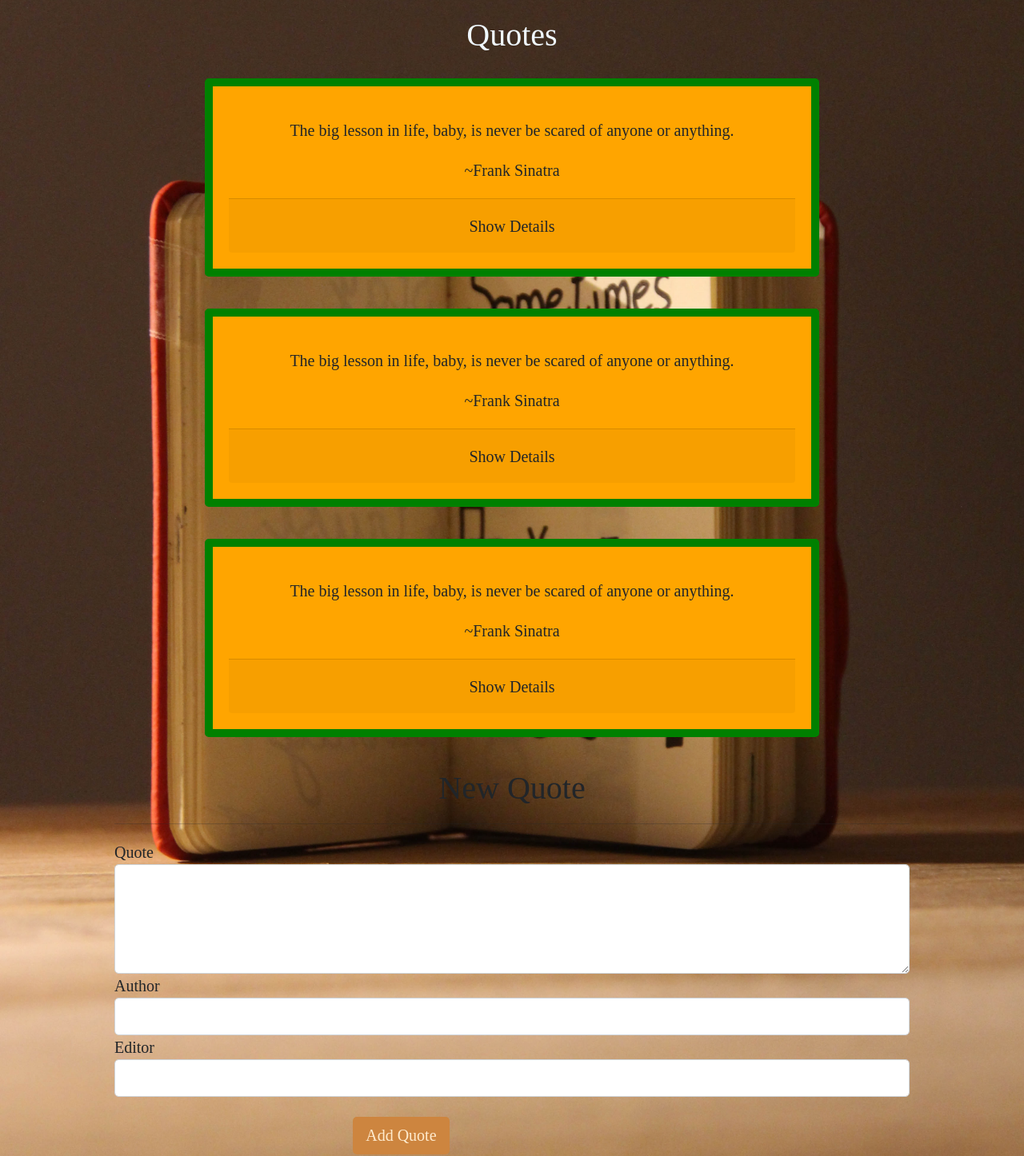
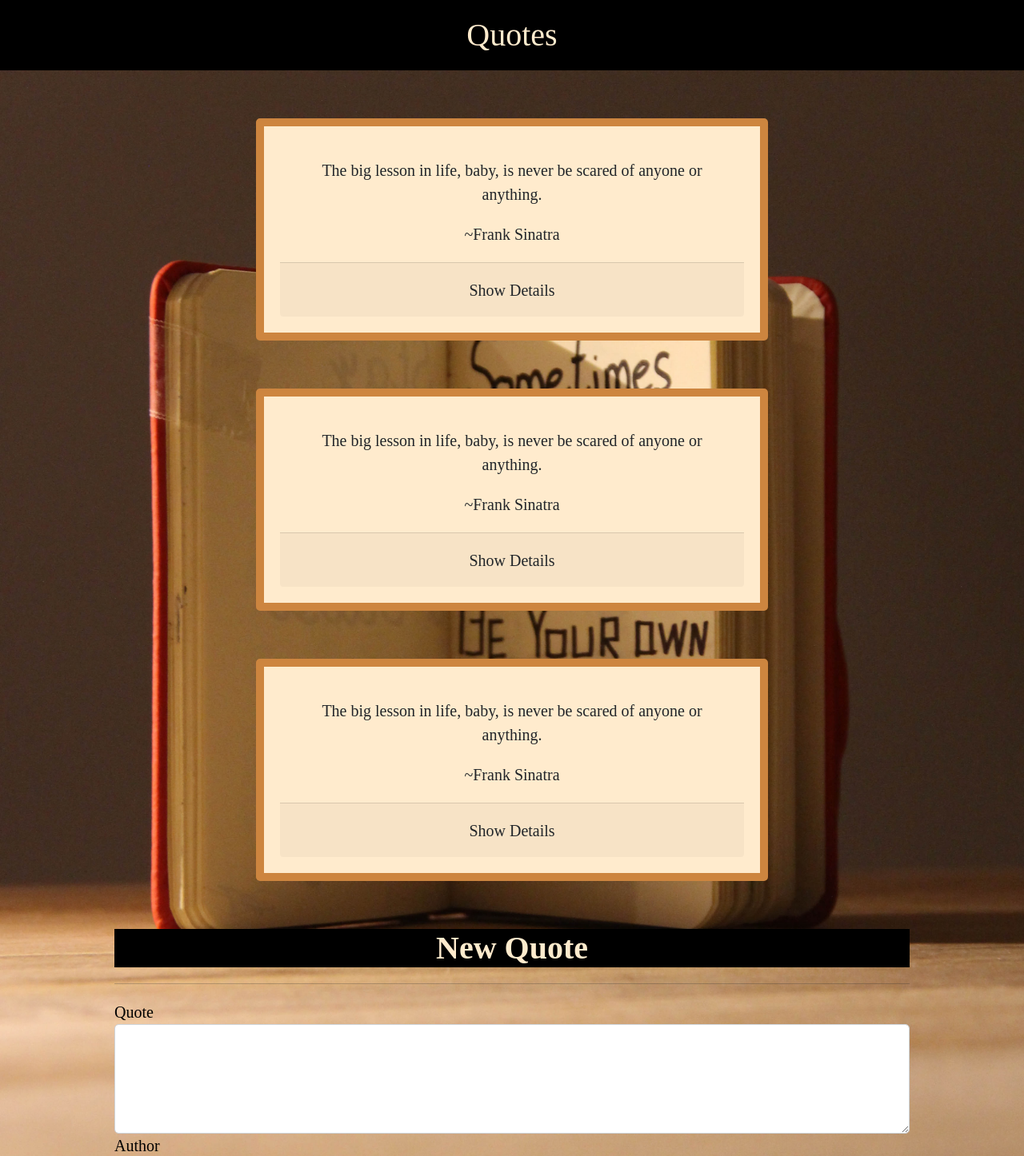
Before and after one commit to Miss-Faith/Quotes, an Angular app: page / in a window 1280 px wide. Shown: the top 1446 px of the page at 80% size. Built offline with nearby package versions, Linux system fonts and the light colour scheme; a web font is replaced by a local one.

Commit message:
update page colours

```diff
--- a/src/app/quote-form/quote-form.component.css
+++ b/src/app/quote-form/quote-form.component.css
@@ -1,9 +1,24 @@
 .container-fluid {
   width: 80%;
 }
+
+h2{
+  color: blanchedalmond;
+  font-weight: bold;
+  background-color: black;
+}
+
+form {
+  color: black;
+}
+
+form-control {
+    background-color: blanchedalmond;
+}
+
 .btn {
   color: blanchedalmond;
-  background-color:peru;
+  background-color:black;
   margin-top: 2.5%;
   margin-left: 30%;
   margin-right: auto;
--- a/src/app/quotes/quotes.component.css
+++ b/src/app/quotes/quotes.component.css
@@ -1,19 +1,22 @@
 h1 {
-  color: aliceblue;
+  color: blanchedalmond;
+  background-color: black;
   text-align: center;
   padding: 20px;
   font-size: 40px;
   font-weight: 400;
+  margin-bottom: 60px;
 }
 .card {
-  background-color: orange;
-  border: 10px solid green;
+  background-color: blanchedalmond;
+  border: 10px solid peru;
   padding: 20px;
   margin: auto;
-  margin-bottom: 40px;
+  margin-bottom: 60px;
   text-align: center;
-  width: 60%;
-}
+  width: 50%;
+  font-weight: 400;
+  }
 #author {
   text-align: end;
  }
```
